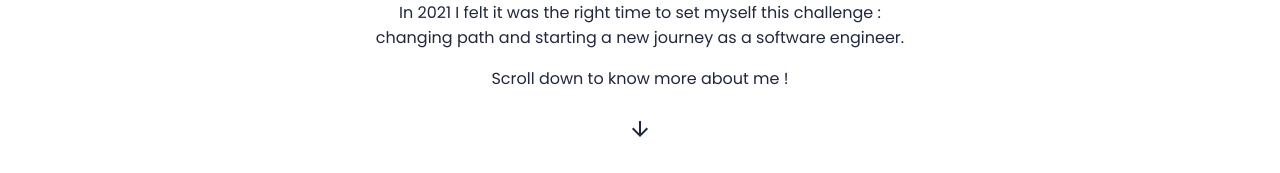
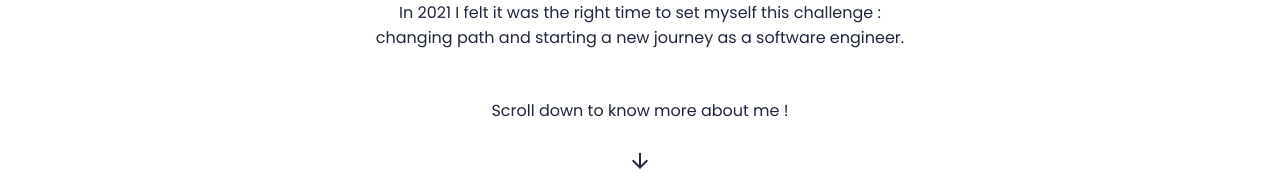
Before and after one commit to evelyne-phich/portfolio, a React (Create React App) app: page / in a window 1280 px wide. Shown: the part 556-729 px from the top of the page. Built offline with nearby package versions, Linux system fonts and the light colour scheme.

Commit message:
add spacing in AboutMe component

```diff
--- a/src/components/AboutMe/index.module.scss
+++ b/src/components/AboutMe/index.module.scss
@@ -1,5 +1,9 @@
 .image {
   display: none;
+}
+
+.scrollDownContainer {
+  padding-top: 16px;
 }
 
 .arrowDownContainer {
--- a/src/components/AboutMe/index.tsx
+++ b/src/components/AboutMe/index.tsx
@@ -25,7 +25,7 @@ export const AboutMe = () => {
         changing path and starting a new journey as a software engineer.
         <br />
       </Text>
-      <div>
+      <div className={style.scrollDownContainer}>
         <Text>Scroll down to know more about me !</Text>
         <div className={style.arrowDownContainer}>
           <div className={style.arrowDown}>
```
